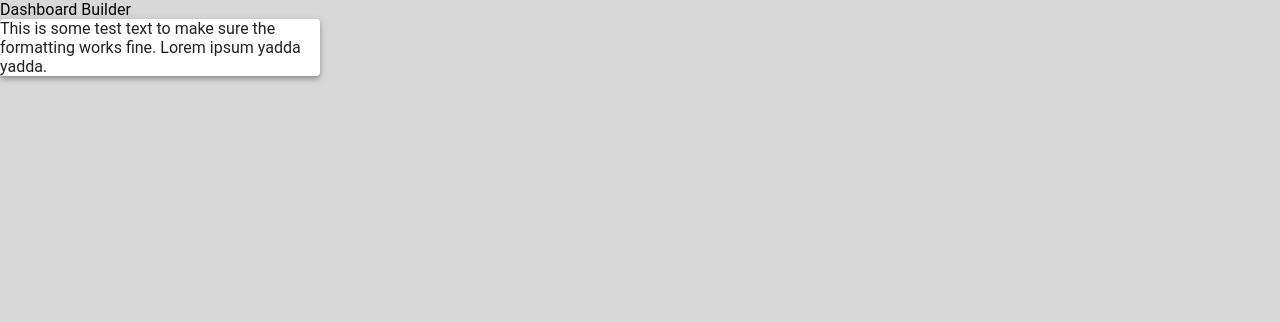
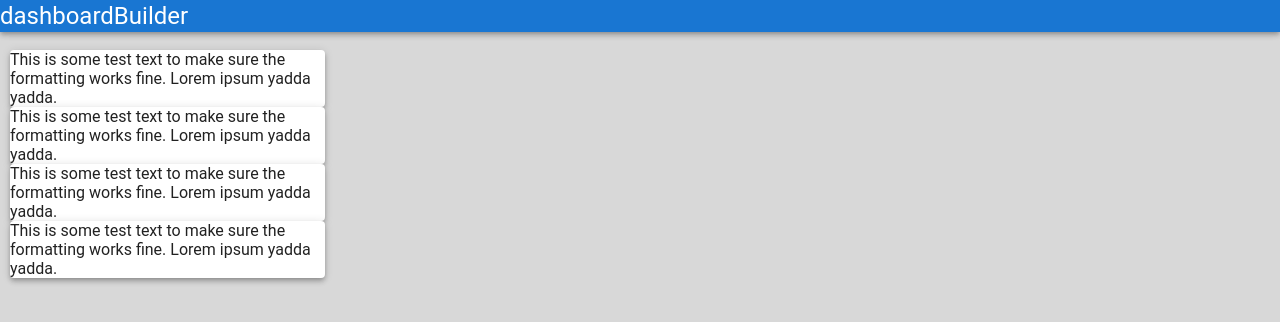
Before and after one commit to d33zhou/dashboard-maker, a React (Create React App) app in the folder dashboard/: page / in a window 1280 px wide. Shown: the top 322 px of the page. Built offline with nearby package versions, Linux system fonts and the light colour scheme.

Commit message:
add navigation bar component

```diff
--- a/dashboard/src/App.jsx
+++ b/dashboard/src/App.jsx
@@ -1,6 +1,9 @@
 import {useState, useEffect} from 'react';
+
+import { Box } from '@mui/material';
+
 import RandomFacts from './components/random-facts/RandomFacts';
-import { Box } from '@mui/material';
+import NavBar from './components/navigation/NavBar';
 
 function App() {
 
@@ -10,12 +13,19 @@ function App() {
     <div className="App">
 
       <header>
-        Dashboard Builder
+
+        <NavBar>
+          Dashboard Builder
+        </NavBar>
+
       </header>
 
       <main>
 
         <Box>
+          <RandomFacts />
+          <RandomFacts />
+          <RandomFacts />
           <RandomFacts />
         </Box>
 
--- /dev/null
+++ b/dashboard/src/components/navigation/NavBar.jsx
@@ -0,0 +1,16 @@
+import {useEffect, useState} from 'react';
+import { AppBar, Typography } from '@mui/material';
+
+const NavBar = props => {
+
+
+  return (
+    <AppBar>
+      <Typography variant="h5" component="div" sx={{ flexGrow: 1}}>
+        dashboardBuilder
+      </Typography>
+    </AppBar>
+  );
+};
+
+export default NavBar;
--- a/dashboard/src/index.css
+++ b/dashboard/src/index.css
@@ -4,6 +4,8 @@ body {
   -webkit-font-smoothing: antialiased;
   -moz-osx-font-smoothing: grayscale;
   background-color: rgb(216, 216, 216);
+  padding: 10px;
+  padding-top: 50px;
 }
 
 code {
```
